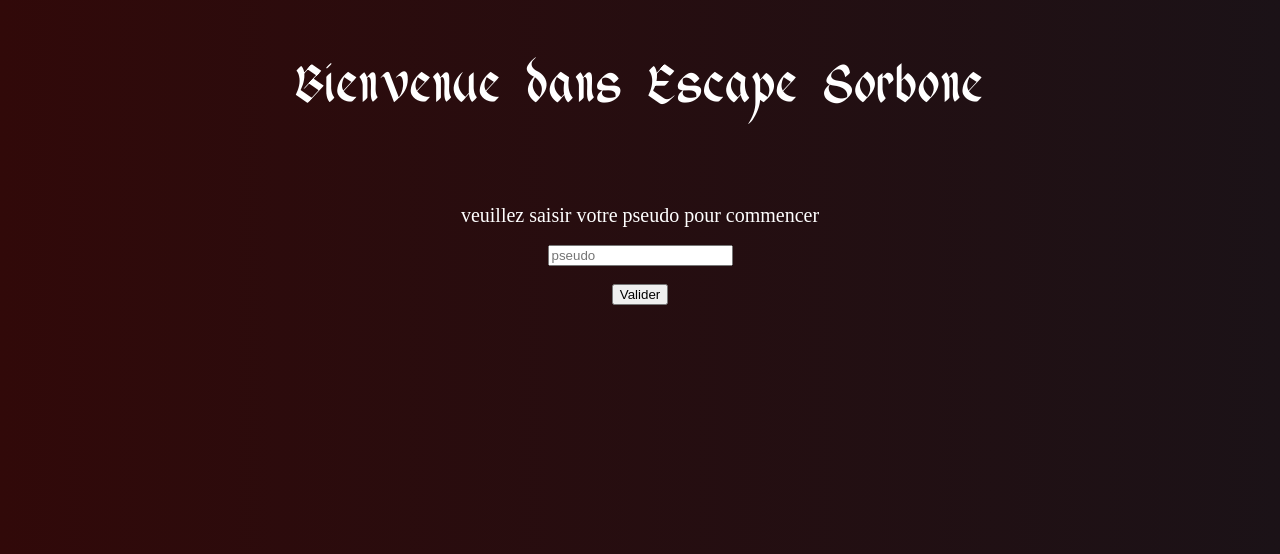
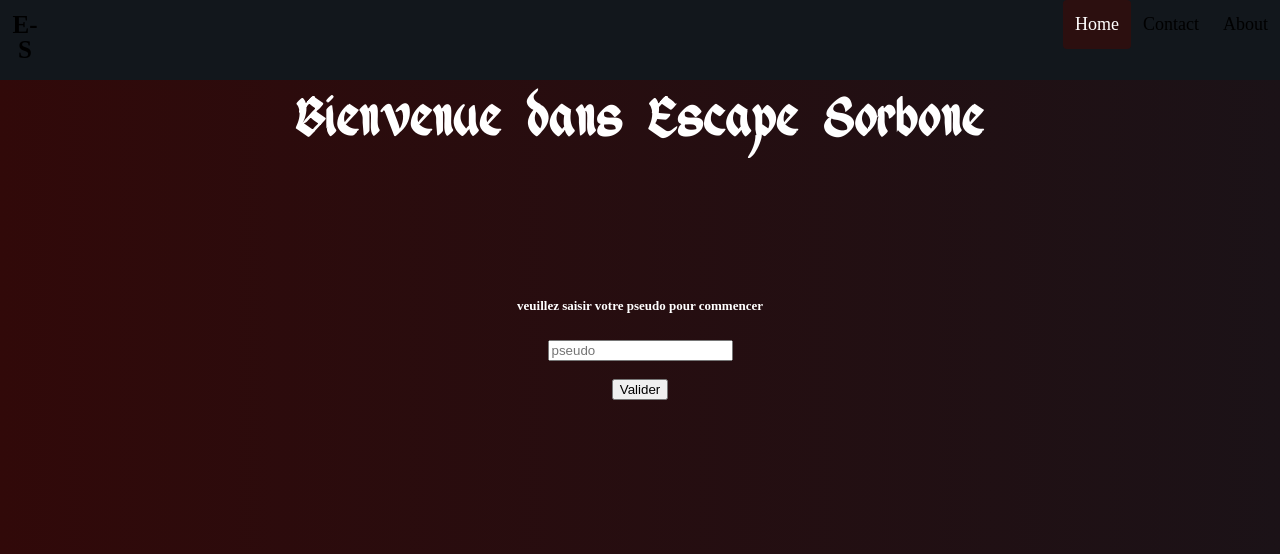
Before and after one commit to gayaganjo/ganjo-et-moi-, a PHP site: page / in a window 1280 px wide. Shown: the top 554 px of the page. Run offline with PHP 8.4, Linux system fonts and the light colour scheme.

Commit message:
essai quizz

```diff
--- a/Sorbonne/index.html
+++ b/Sorbonne/index.html
@@ -7,12 +7,19 @@
     <link rel="stylesheet" href="src/style.css">
 </head>
 <body>
-<header></header>
+<header> <div class="header">
+    <a href="#default" class="logo">E-S</a>
+    <div class="header-right">
+      <a class="active" href="#home">Home</a>
+      <a href="#contact">Contact</a>
+      <a href="#about">About</a>
+    </div>
+  </div></header>
 <div class="intro"><img src="src/img/Escape_Sorbone.png"><br><t2>Escape Sorbonne</t2></div>
 <div class="saisi">
-<t1 id="welcome">Bienvenue dans Escape Sorbone</t1><br>
-    <t1 id="text">veuillez saisir votre pseudo pour commencer</t1>
-          <form method="post">
+<h1 id="welcome">Bienvenue dans Escape Sorbone</h1><br>
+    <h1 id="text">veuillez saisir votre pseudo pour commencer</h1>
+          <form method="post" action="index2.html">
             <div>
                 <br><input type="text" id="name" name="user_name" placeholder="pseudo">
             </div>
@@ -24,7 +31,8 @@
 <script type="text/javascript">
 window.addEventListener("load",function(){
     const intro = document.querySelector(".intro");
-    loader.className += " hidden";
+    // Console.log(intro);
+    intro.className += " hidden";
 });
  </script>
 </body>
--- a/Sorbonne/src/style.css
+++ b/Sorbonne/src/style.css
@@ -25,16 +25,18 @@ t2{
   border-radius: 0%;
   }
 .intro{
-    animation-name: example;
+
   	animation-duration: 4s;
     text-align: center;
-    animation-fill-mode: forwards;
-
+}
+.intro.hidden{
+  animation-name: example;
+  animation-fill-mode: forwards;
 
 }
 @keyframes example {
-   0% {top: 10;}
-  100% {opacity: 0;top: 20;
+   0% {font-size: 100px;}
+   100% {opacity: 0;top: 20;
       visibility: hidden;}
 
 }
@@ -65,6 +67,63 @@ t2{
     position: relative;
     font-family: 'Gadget';
     color: white;
-    font-size: 20px;
+    font-size: 13px;
     text-align: center;
   }
+  * {box-sizing: border-box;}
+
+
+.header {
+  height: 50px;
+    position: fixed;
+    height: 10%;
+    width: 100%;
+    top: 0;
+    left: 0;
+    z-index:10 ;
+    background:#12171c ;
+}
+
+.header a {
+  float: left;
+  color: black;
+  text-align: center;
+  padding: 12px;
+  text-decoration: none;
+  font-size: 18px;
+  line-height: 25px;
+  border-radius: 4px;
+}
+
+.header a.logo {
+  font-size: 25px;
+  height: 50px;
+  width: 50px;
+  font-weight: bold;
+}
+
+.header a:hover {
+  background-color: rgb(56, 43, 43);
+  color: black;
+}
+
+.header a.active {
+  background-color: rgb(44, 15, 15);
+  color: white;
+}
+
+.header-right {
+  float: right;
+}
+
+@media screen and (max-width: 500px) {
+  .header a {
+    float: none;
+    display: block;
+    text-align: left;
+  }
+
+  .header-right {
+    float: none;
+  }
+}
```
Also changed, not shown: Sorbonne/index2.html (added, +17 -0 lines).
